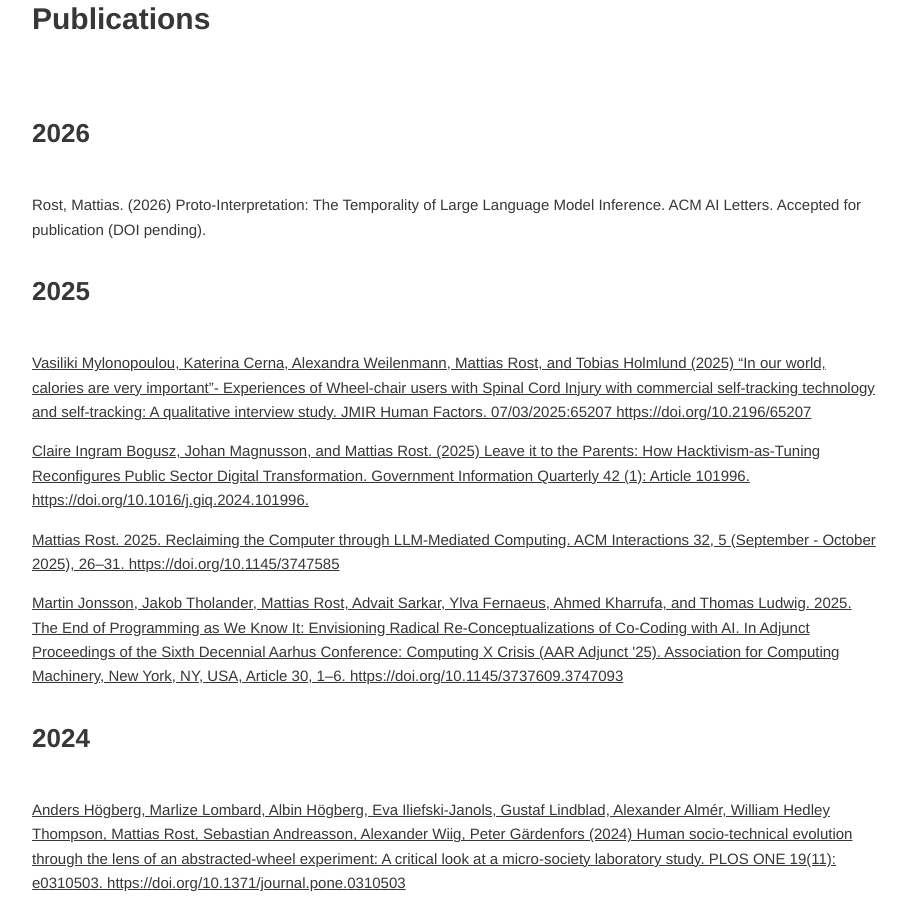
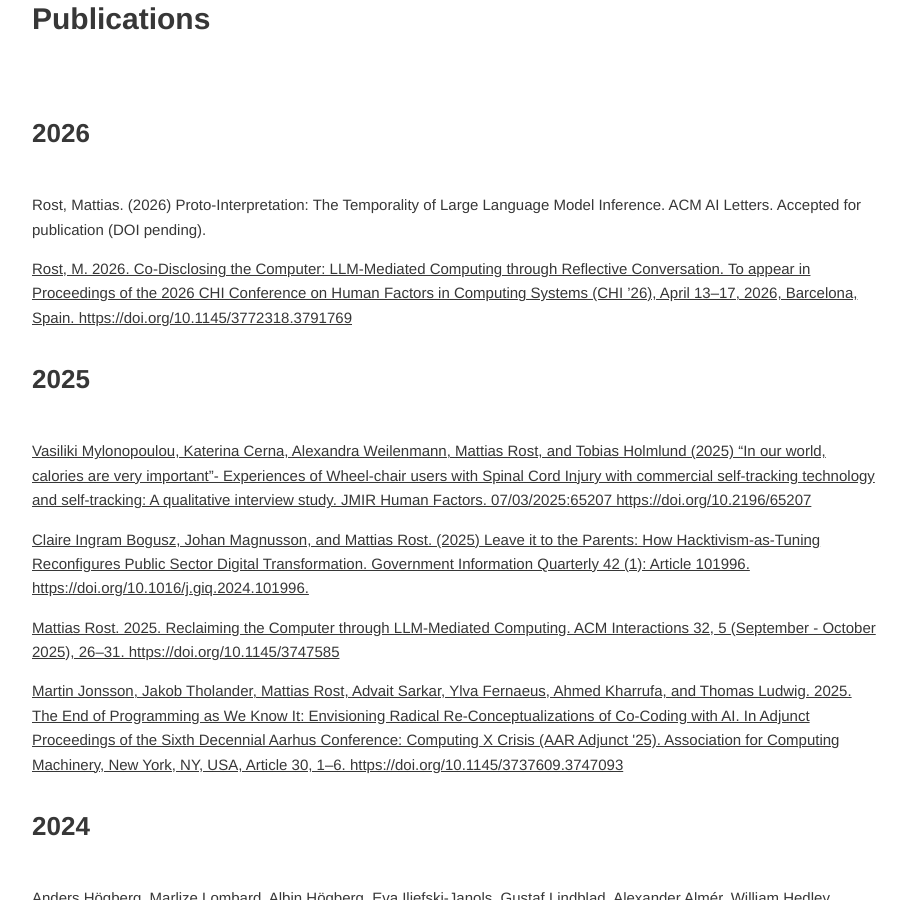
Before and after one commit to rrostt/rrostt.github.io, a Jekyll site: the page built from _pages/2011-09-24-publications.html, in a window 1280 px wide and 900 px high, scrolled down 594 px. Shown: the whole window, without its empty margins (184-1091 px from the left). Built offline with Jekyll 4.4.1, drawn with Linux system fonts in a browser that asks for light colours.

Commit message:
Add 2026 CHI publication entry
Co-authored-by: rrostt <1921862+rrostt@users.noreply.github.com>

```diff
--- a/_pages/2011-09-24-publications.html
+++ b/_pages/2011-09-24-publications.html
@@ -27,6 +27,11 @@ permalink: "/publications/"
         Proto-Interpretation: The Temporality of Large Language Model Inference.
         ACM AI Letters. Accepted for publication (DOI pending).
     </p>
+    <p><a href="https://doi.org/10.1145/3772318.3791769">
+        Rost, M. 2026. Co-Disclosing the Computer: LLM-Mediated Computing through Reflective Conversation.
+        To appear in Proceedings of the 2026 CHI Conference on Human Factors in Computing Systems (CHI ’26),
+        April 13–17, 2026, Barcelona, Spain. https://doi.org/10.1145/3772318.3791769
+    </a></p>
 
     <h1>2025</h1>
     <p><a href="https://doi.org/10.2196/65207">
```
